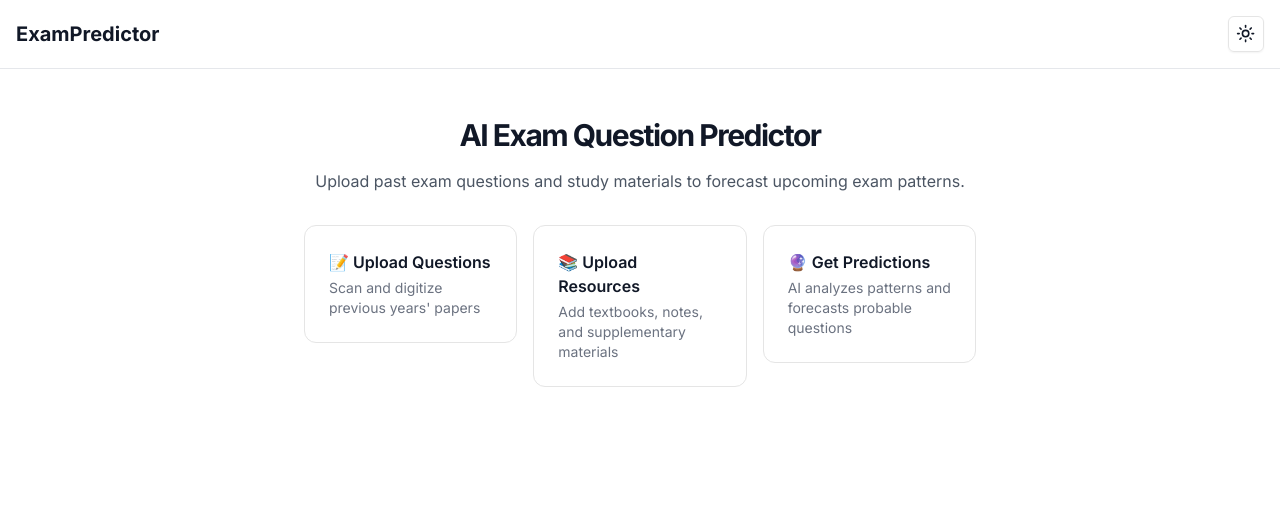
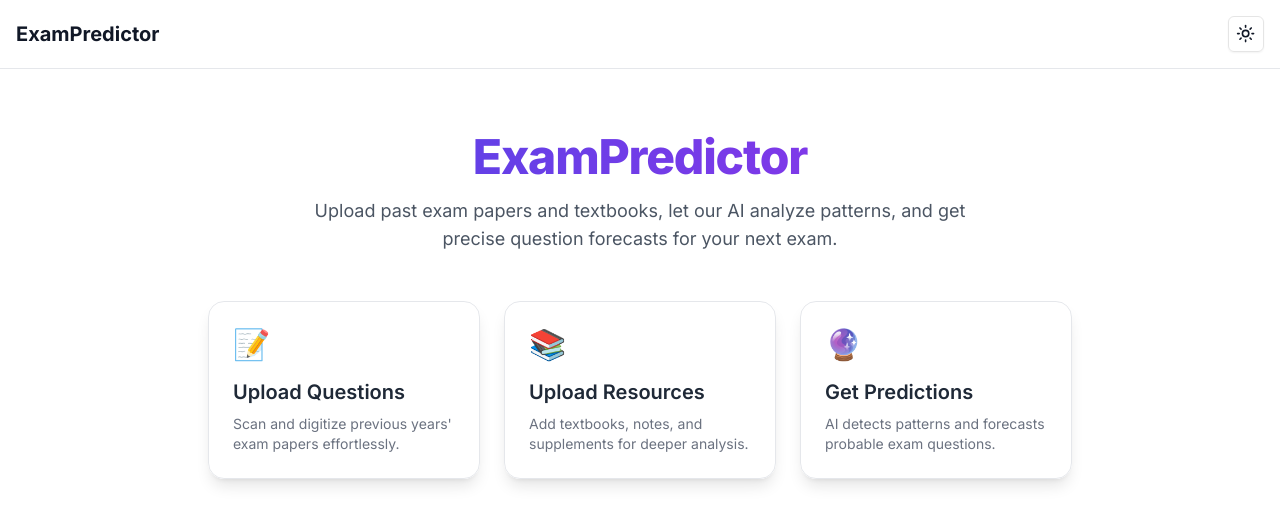
Before and after one commit to Rahat0764/QuestionPredictor, a Next.js app: page / in a window 1280 px wide. Shown: the top 524 px of the page. Built offline with nearby package versions, Linux system fonts and the light colour scheme.

Commit message:
Update page.tsx

```diff
--- a/app/page.tsx
+++ b/app/page.tsx
@@ -2,30 +2,55 @@ import Link from "next/link"
 
 export default function Home() {
   return (
-    <div className="max-w-2xl mx-auto space-y-8 py-8">
+    <div className="max-w-4xl mx-auto space-y-12 py-12">
+      {/* Hero */}
       <div className="text-center space-y-4">
-        <h2 className="text-3xl font-bold tracking-tighter">AI Exam Question Predictor</h2>
-        <p className="text-gray-600 dark:text-gray-400">
-          Upload past exam questions and study materials to forecast upcoming exam patterns.
+        <h1 className="text-4xl font-extrabold tracking-tight bg-gradient-to-r from-indigo-600 to-purple-600 dark:from-indigo-400 dark:to-purple-400 bg-clip-text text-transparent sm:text-5xl">
+          ExamPredictor
+        </h1>
+        <p className="text-lg text-gray-600 dark:text-gray-400 max-w-2xl mx-auto">
+          Upload past exam papers and textbooks, let our AI analyze patterns, and get precise question forecasts for your next exam.
         </p>
       </div>
-      <div className="grid grid-cols-1 md:grid-cols-3 gap-4">
+
+      {/* Feature Cards */}
+      <div className="grid grid-cols-1 md:grid-cols-3 gap-6">
         <Link href="/upload/questions">
-          <div className="p-6 border rounded-xl hover:shadow-lg transition cursor-pointer bg-white dark:bg-gray-800">
-            <h3 className="font-semibold mb-1">📝 Upload Questions</h3>
-            <p className="text-sm text-gray-500">Scan and digitize previous years' papers</p>
+          <div className="group relative overflow-hidden rounded-2xl border border-gray-200 dark:border-white/10 bg-white/60 dark:bg-white/5 backdrop-blur-md p-6 shadow-lg hover:shadow-xl hover:scale-[1.02] transition-all cursor-pointer">
+            <div className="absolute inset-0 bg-gradient-to-br from-blue-100/40 to-indigo-100/40 dark:from-blue-500/10 dark:to-indigo-500/10 opacity-0 group-hover:opacity-100 transition-opacity" />
+            <div className="relative">
+              <span className="text-3xl">📝</span>
+              <h3 className="mt-4 text-xl font-semibold text-gray-800 dark:text-gray-100">Upload Questions</h3>
+              <p className="mt-2 text-sm text-gray-500 dark:text-gray-400">
+                Scan and digitize previous years' exam papers effortlessly.
+              </p>
+            </div>
           </div>
         </Link>
+
         <Link href="/upload/resources">
-          <div className="p-6 border rounded-xl hover:shadow-lg transition cursor-pointer bg-white dark:bg-gray-800">
-            <h3 className="font-semibold mb-1">📚 Upload Resources</h3>
-            <p className="text-sm text-gray-500">Add textbooks, notes, and supplementary materials</p>
+          <div className="group relative overflow-hidden rounded-2xl border border-gray-200 dark:border-white/10 bg-white/60 dark:bg-white/5 backdrop-blur-md p-6 shadow-lg hover:shadow-xl hover:scale-[1.02] transition-all cursor-pointer">
+            <div className="absolute inset-0 bg-gradient-to-br from-emerald-100/40 to-teal-100/40 dark:from-emerald-500/10 dark:to-teal-500/10 opacity-0 group-hover:opacity-100 transition-opacity" />
+            <div className="relative">
+              <span className="text-3xl">📚</span>
+              <h3 className="mt-4 text-xl font-semibold text-gray-800 dark:text-gray-100">Upload Resources</h3>
+              <p className="mt-2 text-sm text-gray-500 dark:text-gray-400">
+                Add textbooks, notes, and supplements for deeper analysis.
+              </p>
+            </div>
           </div>
         </Link>
+
         <Link href="/predict">
-          <div className="p-6 border rounded-xl hover:shadow-lg transition cursor-pointer bg-white dark:bg-gray-800">
-            <h3 className="font-semibold mb-1">🔮 Get Predictions</h3>
-            <p className="text-sm text-gray-500">AI analyzes patterns and forecasts probable questions</p>
+          <div className="group relative overflow-hidden rounded-2xl border border-gray-200 dark:border-white/10 bg-white/60 dark:bg-white/5 backdrop-blur-md p-6 shadow-lg hover:shadow-xl hover:scale-[1.02] transition-all cursor-pointer">
+            <div className="absolute inset-0 bg-gradient-to-br from-purple-100/40 to-pink-100/40 dark:from-purple-500/10 dark:to-pink-500/10 opacity-0 group-hover:opacity-100 transition-opacity" />
+            <div className="relative">
+              <span className="text-3xl">🔮</span>
+              <h3 className="mt-4 text-xl font-semibold text-gray-800 dark:text-gray-100">Get Predictions</h3>
+              <p className="mt-2 text-sm text-gray-500 dark:text-gray-400">
+                AI detects patterns and forecasts probable exam questions.
+              </p>
+            </div>
           </div>
         </Link>
       </div>
```
